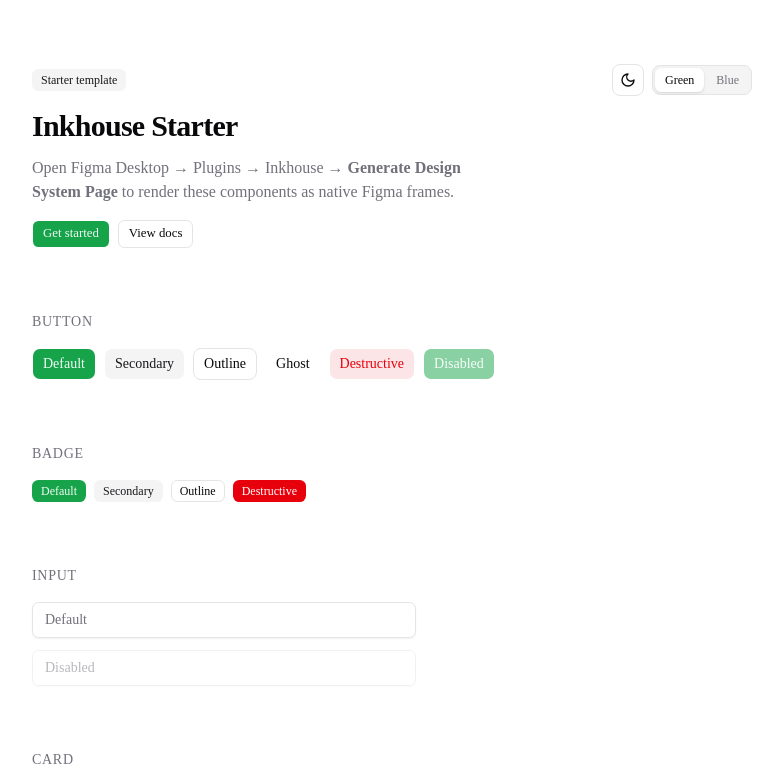
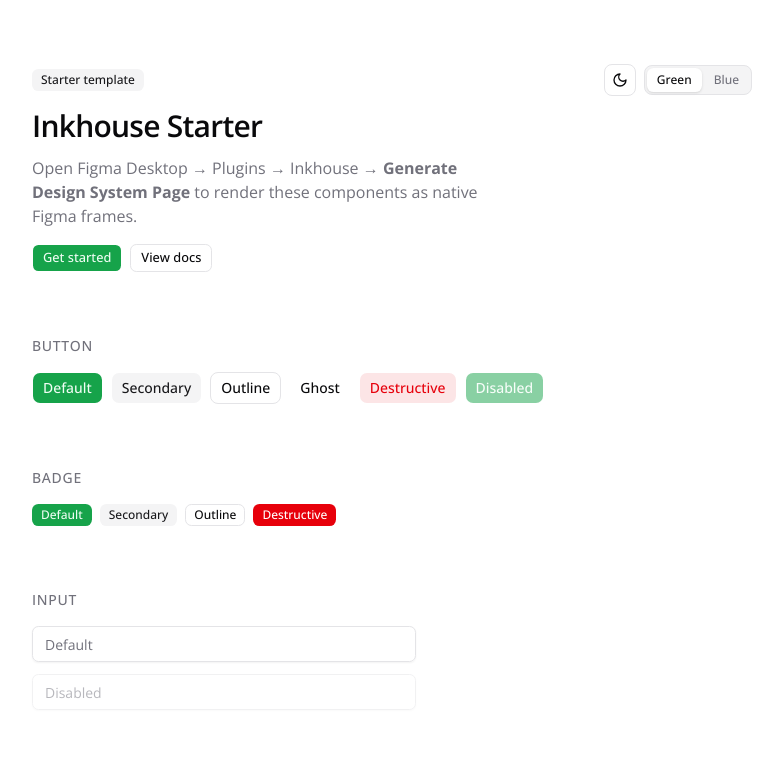
Before and after one commit to inkn9ne/inkbridge-starter, a Next.js app: page / in a window 1280 px wide. Shown: the top 777 px of the page, without its empty margins (248-1031 px from the left). Built offline with nearby package versions, Linux system fonts and the light colour scheme; a web font is replaced by a local one.

Commit message:
fix: move font variables to html element so :root can resolve them

```diff
--- a/src/app/layout.tsx
+++ b/src/app/layout.tsx
@@ -34,10 +34,8 @@
   children: React.ReactNode;
 }>) {
   return (
-    <html lang="en" suppressHydrationWarning>
-      <body
-        className={`${openSans.variable} ${inter.variable} ${playfair.variable} ${geistMono.variable} antialiased`}
-      >
+    <html lang="en" suppressHydrationWarning className={`${openSans.variable} ${inter.variable} ${playfair.variable} ${geistMono.variable}`}>
+      <body className="antialiased">
         <ThemeProvider>{children}</ThemeProvider>
       </body>
     </html>
```
